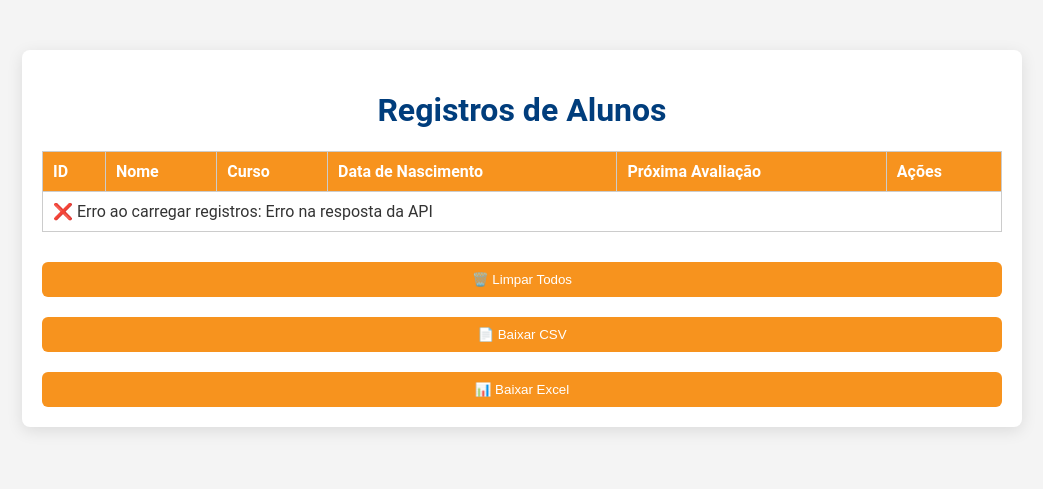
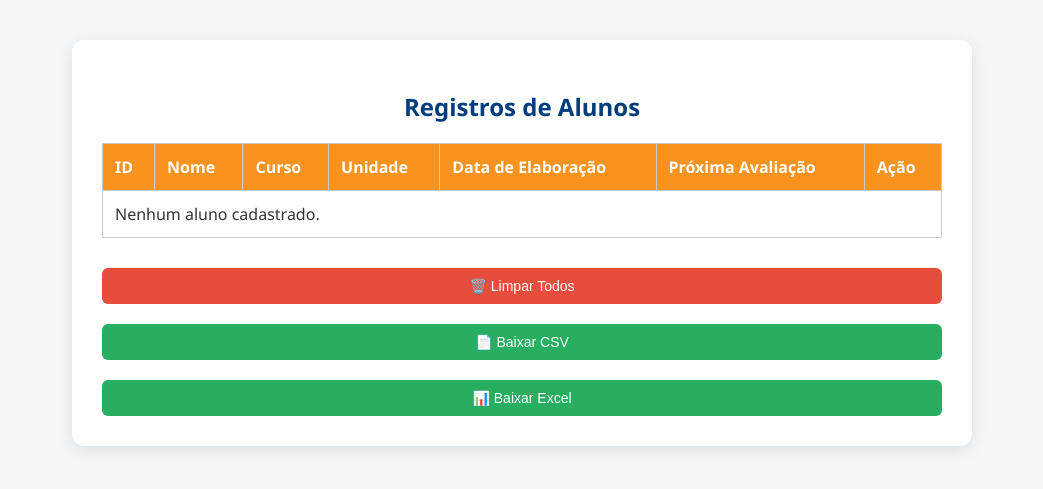
Before and after one commit to euantoniojunior/sistemapei, a Flask app: page /registros in a window 1280 px wide. Shown: the top 489 px of the page, without its empty margins (118-1161 px from the left). Run offline with Flask 3, Linux system fonts and the light colour scheme; the visitor is signed in with stand-in values (Sample User, id 1).

Commit message:
Update registros.html

```diff
--- a/templates/registros.html
+++ b/templates/registros.html
@@ -3,28 +3,22 @@
 <head>
     <meta charset="UTF-8">
     <title>Gerenciar Registros</title>
+    <link href="https://fonts.googleapis.com/css2?family=Roboto&display=swap" rel="stylesheet">
     <link rel="stylesheet" href="/static/style.css">
     <style>
-        body {
-            font-family: 'Roboto', sans-serif;
-            background-color: #f4f4f4;
-            text-align: center;
-            margin: 0;
-            padding: 0;
+        .container {
+            max-width: 1000px;
+            margin: 40px auto;
+            background: white;
+            border-radius: 12px;
+            box-shadow: 0 4px 16px rgba(0,0,0,0.1);
+            padding: 30px;
         }
 
-        .container {
-            background-color: #ffffff;
-            width: 90%;
-            max-width: 1000px;
-            margin: 50px auto;
-            padding: 20px;
-            box-shadow: 0 4px 16px rgba(0, 0, 0, 0.1);
-            border-radius: 8px;
-        }
-
-        h1 {
+        h2 {
             color: #003D7C;
+            text-align: center;
+            margin-bottom: 20px;
         }
 
         table {
@@ -34,7 +28,7 @@
         }
 
         th, td {
-            padding: 10px;
+            padding: 12px;
             border: 1px solid #ccc;
             text-align: left;
         }
@@ -61,25 +55,41 @@
         button.btn-csv,
         button.btn-excel {
             padding: 10px 16px;
-            background-color: #F7931E;
-            color: white;
+            font-size: 14px;
             border: none;
             border-radius: 6px;
             cursor: pointer;
             transition: background-color 0.3s ease;
+            min-width: 160px;
+        }
+
+        button.btn-excluir {
+            background-color: #e74c3c;
+            color: white;
         }
 
         button.btn-excluir:hover {
             background-color: #c0392b;
         }
 
+        button.btn-limpar {
+            background-color: #e67e22;
+            color: white;
+        }
+
         button.btn-limpar:hover {
-            background-color: #e67e22;
+            background-color: #d35400;
+        }
+
+        button.btn-csv,
+        button.btn-excel {
+            background-color: #27ae60;
+            color: white;
         }
 
         button.btn-csv:hover,
         button.btn-excel:hover {
-            background-color: #27ae60;
+            background-color: #1e8449;
         }
 
         @media (max-width: 768px) {
@@ -92,28 +102,27 @@
 </head>
 <body>
 
-<div class="container">
-    <h1>Registros de Alunos</h1>
+<div class="form-container">
+    <h2>Registros de Alunos</h2>
 
-    <!-- Tabela de alunos -->
-    <table id="tabela-registros">
+    <table>
         <thead>
             <tr>
                 <th>ID</th>
                 <th>Nome</th>
                 <th>Curso</th>
-                <th>Data de Nascimento</th>
+                <th>Unidade</th>
+                <th>Data de Elaboração</th>
                 <th>Próxima Avaliação</th>
-                <th>Ações</th>
+                <th>Ação</th>
             </tr>
         </thead>
         <tbody id="registros-body">
-            <tr><td colspan="6">Carregando registros...</td></tr>
+            <tr><td colspan="7">Carregando alunos...</td></tr>
         </tbody>
     </table>
 
-    <!-- Botões de ação -->
-    <div class="actions">
+    <div class="button-group actions">
         <button class="btn-excluir" onclick="excluirTodos()">🗑️ Limpar Todos</button>
         <button class="btn-csv" onclick="window.location.href='/api/alunos/csv'">📄 Baixar CSV</button>
         <button class="btn-excel" onclick="window.location.href='/api/alunos/excel'">📊 Baixar Excel</button>
@@ -121,81 +130,77 @@
 </div>
 
 <script>
-    window.onload = () => {
-        carregarRegistros();
-    };
+    window.onload = () => carregarRegistros();
 
     async function carregarRegistros() {
         try {
             const res = await fetch("/api/alunos");
-            if (!res.ok) {
-                throw new Error("Erro na resposta da API");
-            }
-
             const alunos = await res.json();
 
             const tbody = document.getElementById("registros-body");
-            tbody.innerHTML = ""; // Limpa antes de adicionar
+            tbody.innerHTML = "";
 
-            if (!alunos.length) {
-                tbody.innerHTML = "<tr><td colspan='6'>Nenhum aluno cadastrado.</td></tr>";
+            if (!Array.isArray(alunos) || !alunos.length) {
+                tbody.innerHTML = "<tr><td colspan='7'>Nenhum aluno cadastrado.</td></tr>";
                 return;
             }
 
             alunos.forEach(aluno => {
+                const dataElaboracao = aluno.data_elaboracao ? new Date(aluno.data_elaboracao).toLocaleDateString() : "N/A";
+                const proximaAvaliacao = aluno.proxima_avaliacao ? new Date(aluno.proxima_avaliacao).toLocaleDateString() : "N/A";
+
                 const tr = document.createElement("tr");
-
                 tr.innerHTML = `
-                    <td>${aluno.id || "N/A"}</td>
-                    <td>${aluno.nome || "N/A"}</td>
-                    <td>${aluno.curso || "N/A"}</td>
-                    <td>${formatarData(aluno.data_nascimento)}</td>
-                    <td>${formatarData(aluno.proxima_avaliacao)}</td>
+                    <td>${aluno.id}</td>
+                    <td>${aluno.nome}</td>
+                    <td>${aluno.curso}</td>
+                    <td>${aluno.unidade}</td>
+                    <td>${dataElaboracao}</td>
+                    <td>${proximaAvaliacao}</td>
                     <td>
                         <button class="btn-excluir" onclick="excluirRegistro(${aluno.id})">❌ Excluir</button>
                     </td>
                 `;
-
                 tbody.appendChild(tr);
             });
 
         } catch (err) {
             console.error("Erro ao carregar registros:", err);
-            document.getElementById("registros-body").innerHTML = `<tr><td colspan="6">❌ Erro ao carregar registros: ${err.message}</td></tr>`;
+            document.getElementById("msg").innerText = "❌ Erro ao carregar dados dos alunos.";
         }
     }
 
     async function excluirRegistro(id) {
         if (!confirm("Tem certeza que deseja excluir este aluno?")) return;
 
+        try {
             const res = await fetch(`/api/alunos/excluir/${id}`, {
                 method: "DELETE"
             });
 
             const data = await res.json();
-        alert(data.message || data.error || "✅ Registro excluído!");
+            alert(data.message || "✅ Registro excluído!");
             carregarRegistros(); // Atualiza a tabela
+        } catch (err) {
+            alert("❌ Erro ao excluir registro.");
+            console.error(err);
+        }
     }
 
     async function excluirTodosRegistros() {
         if (!confirm("Tem certeza que deseja excluir TODOS os alunos?")) return;
 
+        try {
             const res = await fetch("/api/alunos/excluir-tudo", {
                 method: "DELETE"
             });
 
             const data = await res.json();
-        alert(data.message || data.error || "✅ Todos os registros foram excluídos.");
+            alert(data.message || "✅ Todos os alunos foram excluídos.");
             carregarRegistros(); // Atualiza a tabela
-    }
-
-    function formatarData(dataStr) {
-        if (!dataStr || dataStr === "N/A") return "N/A";
-        try {
-            const d = new Date(dataStr.split("T")[0]);
-            return `${d.getDate().toString().padStart(2, '0')}/${(d.getMonth()+1).toString().padStart(2, '0')}/${d.getFullYear()}`;
-        } catch {
-            return "Inválida";
+        } catch (err) {
+            alert("❌ Erro ao excluir todos.");
+            console.error(err);
         }
     }
 </script>
```
Lines whose indentation alone changed are shown as unchanged.
